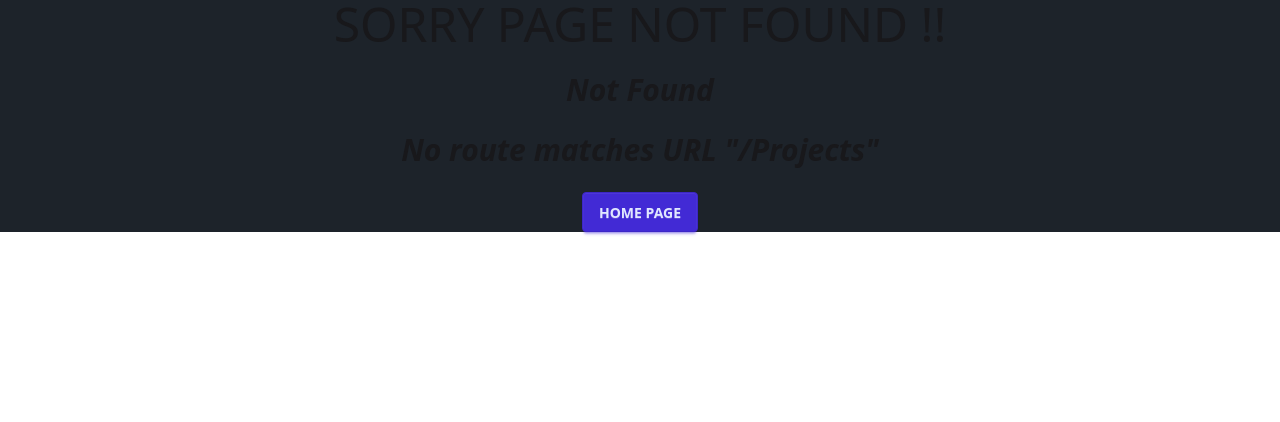
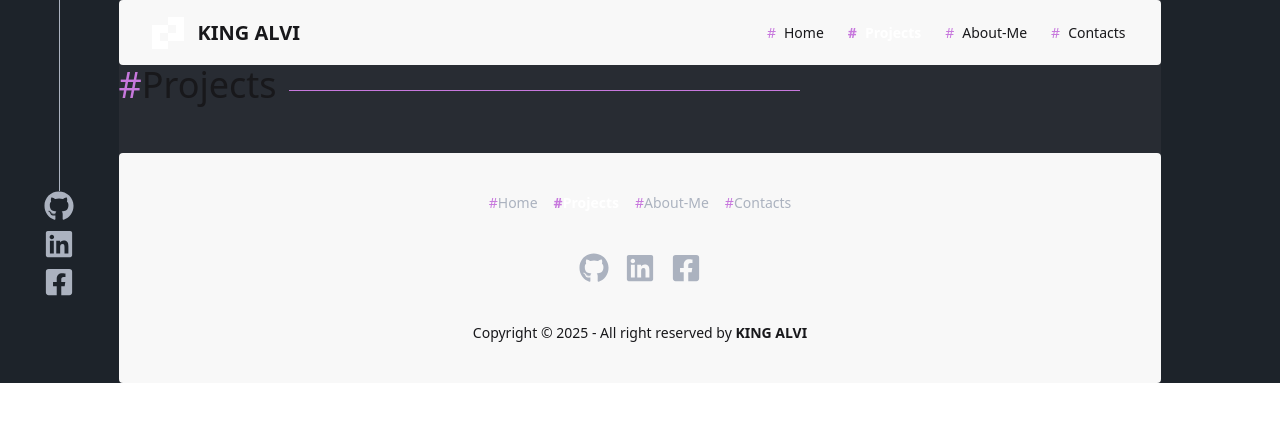
Before and after one commit to KINGALVI/KING-ALVI-portfolio, a React (Vite) app: page /Projects in a window 1280 px wide. Before the commit this address had no page. Shown: the top 422 px of the page. Built offline with nearby package versions, Linux system fonts and the light colour scheme.

Commit message:
edited some code

```diff
--- a/src/Router/React_Router.jsx
+++ b/src/Router/React_Router.jsx
@@ -2,7 +2,7 @@ import { createBrowserRouter, RouterProvider } from "react-router-dom";
 import ErrorHandel from "../components/HandelError/ErrorHandel";
 import Main from "../components/Main-Section/MainSection";
 import Home from "../components/Main-Section/Home/Home";
-import Works from "../components/Main-Section/Works/Works";
+import Projects from "../components/Main-Section/Projects/Projects";
 import About from "../components/Main-Section/About/About";
 import Contacts from "../components/Main-Section/Contacts/Contacts";
 
@@ -23,8 +23,8 @@ const React_Router = () => {
 
                 },
                 {
-                    path: "/Works",
-                    Component: Works,
+                    path: "/Projects",
+                    Component: Projects,
 
                 },
                 {
--- a/src/components/Footer/Footer.jsx
+++ b/src/components/Footer/Footer.jsx
@@ -8,7 +8,7 @@ const Footer = () => {
             <footer className="footer footer-horizontal footer-center bg-base-200 text-base-content rounded p-10">
                 <nav className="grid grid-flow-col gap-4">
                     <NavLink to={"/"} className="text-[#ABB2BF]"><span className="text-[#C778DD]">#</span>Home</NavLink>
-                    <NavLink to={"/Works"} className="text-[#ABB2BF]"><span className="text-[#C778DD]">#</span>Works</NavLink>
+                    <NavLink to={"/Projects"} className="text-[#ABB2BF]"><span className="text-[#C778DD]">#</span>Projects</NavLink>
                     <NavLink to={"/About"} className="text-[#ABB2BF]"><span className="text-[#C778DD]">#</span>About-Me</NavLink>
                     <NavLink to={"/Contacts"} className="text-[#ABB2BF]"><span className="text-[#C778DD]">#</span>Contacts</NavLink>
                 </nav>
--- a/src/components/Header/Header.jsx
+++ b/src/components/Header/Header.jsx
@@ -17,7 +17,7 @@ export default function Header() {
             {/* Desktop / Pad menu */}
             <ul className="menu menu-horizontal lg:flex hidden">
                 <li><NavLink to="/"><span className="text-[#C778DD]">#</span>Home</NavLink></li>
-                <li><NavLink to="/Works"><span className="text-[#C778DD]">#</span>Works</NavLink></li>
+                <li><NavLink to="/Projects"><span className="text-[#C778DD]">#</span>Projects</NavLink></li>
                 <li><NavLink to="/About"><span className="text-[#C778DD]">#</span>About-Me</NavLink></li>
                 <li><NavLink to="/Contacts"><span className="text-[#C778DD]">#</span>Contacts</NavLink></li>
             </ul>
@@ -33,7 +33,7 @@ export default function Header() {
                 </label>
                 <ul tabIndex={0} className="menu menu-sm dropdown-content mt-3 p-2 shadow bg-base-200 rounded-box w-52">
                     <li><NavLink to="/"><span className="text-[#C778DD]">#</span>Home</NavLink></li>
-                    <li><NavLink to="/Works"><span className="text-[#C778DD]">#</span>Works</NavLink></li>
+                    <li><NavLink to="/Projects"><span className="text-[#C778DD]">#</span>Projects</NavLink></li>
                     <li><NavLink to="/About"><span className="text-[#C778DD]">#</span>About-Me</NavLink></li>
                     <li><NavLink to="/Contacts"><span className="text-[#C778DD]">#</span>Contacts</NavLink></li>
                     <br />
--- a/src/components/Main-Section/Home/Home.jsx
+++ b/src/components/Main-Section/Home/Home.jsx
@@ -59,7 +59,7 @@ const Home = () => {
                             <img className="mt-2.5" src={Pink_line} alt="Pink Line" />
                         </div>
                     </div>
-                    <Link to={"/works"} className="text-[#ABB2BF] flex items-center justify-center gap-1.5 projects-btn mt-2.5">View All<span><img src={Arrow_Button} alt="" /></span></Link>
+                    <Link to={"/Projects"} className="text-[#ABB2BF] flex items-center justify-center gap-1.5 projects-btn mt-2.5">View All<span><img src={Arrow_Button} alt="" /></span></Link>
                 </div>
                 <br /><br />
             </section>
--- a/src/components/Main-Section/Works/Works.jsx
+++ b/src/components/Main-Section/Projects/Projects.jsx
@@ -1,6 +1,6 @@
 import Pink_line from "../../../../public/Images/Line-7.png"
 
-const Works = () => {
+const Projects = () => {
 
     return (
         <>
@@ -17,4 +17,4 @@ const Works = () => {
     );
 };
 
-export default Works;
+export default Projects;
```
